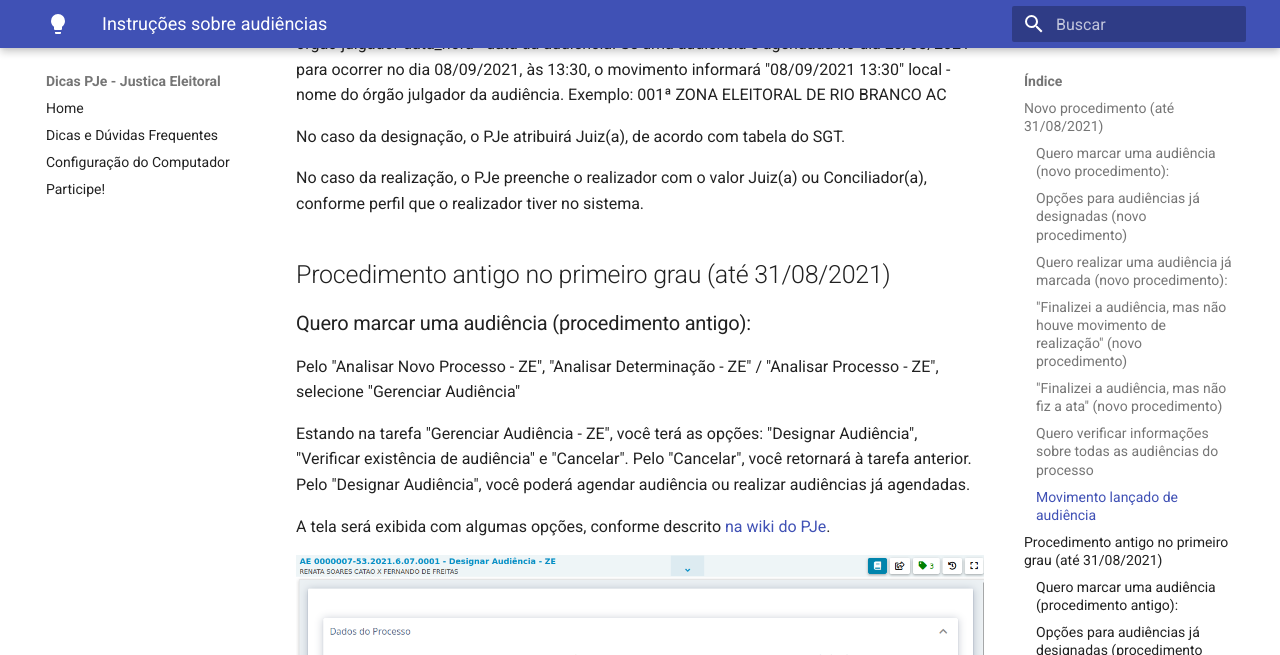
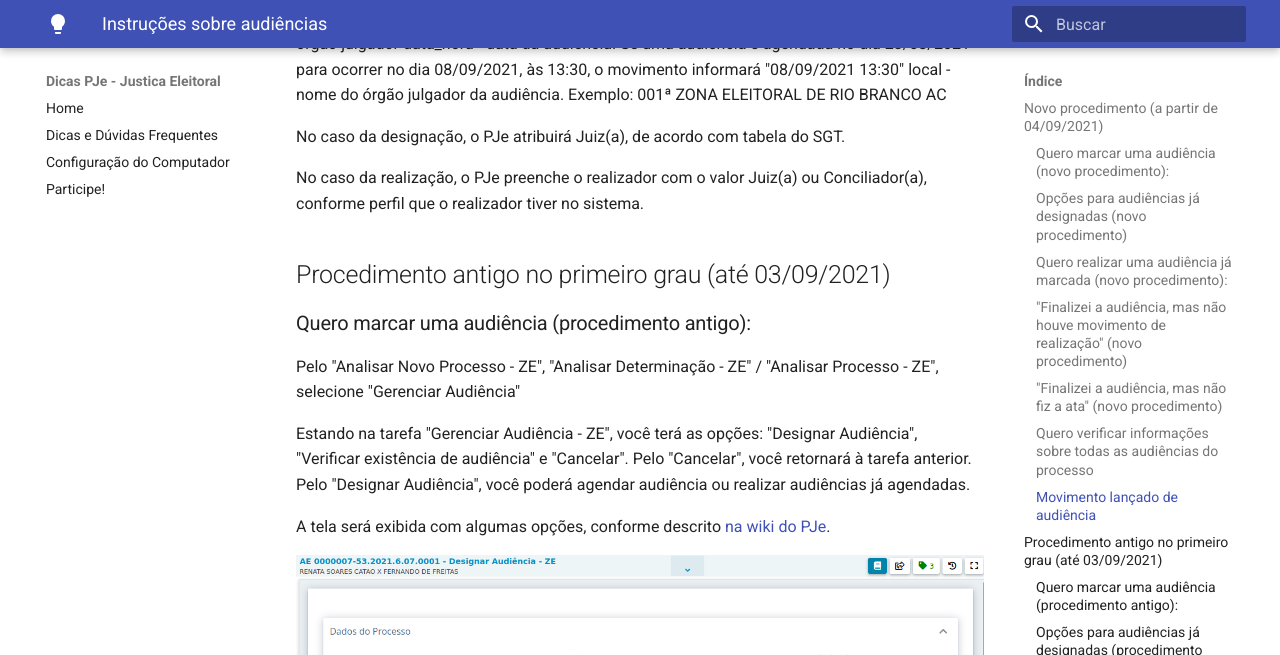
Before and after one commit to PJeJE/dicas_versao_1, an MkDocs documentation site: the page built from docs/audiencias.md, in a window 1280 px wide and 900 px high, scrolled down 10182 px. Shown: the top 655 px of the window. Built offline with MkDocs 1.6.1 and Material for MkDocs 9.7.7, drawn with Linux system fonts in a browser that asks for light colours; nearby versions of some CDN libraries; some of the changed text lies outside the part shown.

Commit message:
Ajustando data de atualização do procedimento

```diff
--- a/docs/audiencias.md
+++ b/docs/audiencias.md
@@ -1,6 +1,6 @@
 # Instruções sobre audiências
 
-## Novo procedimento (até 31/08/2021)
+## Novo procedimento (a partir de 04/09/2021)
 
 ### Quero marcar uma audiência (novo procedimento):
 
@@ -150,7 +150,7 @@ No caso da designação, o PJe atribuirá Juiz(a), de acordo com tabela do SGT.
 
 No caso da realização, o PJe preenche o realizador com o valor Juiz(a) ou Conciliador(a), conforme perfil que o realizador tiver no sistema.
 
-## Procedimento antigo no primeiro grau (até 31/08/2021)
+## Procedimento antigo no primeiro grau (até 03/09/2021)
 
 ### Quero marcar uma audiência (procedimento antigo):
 
```
